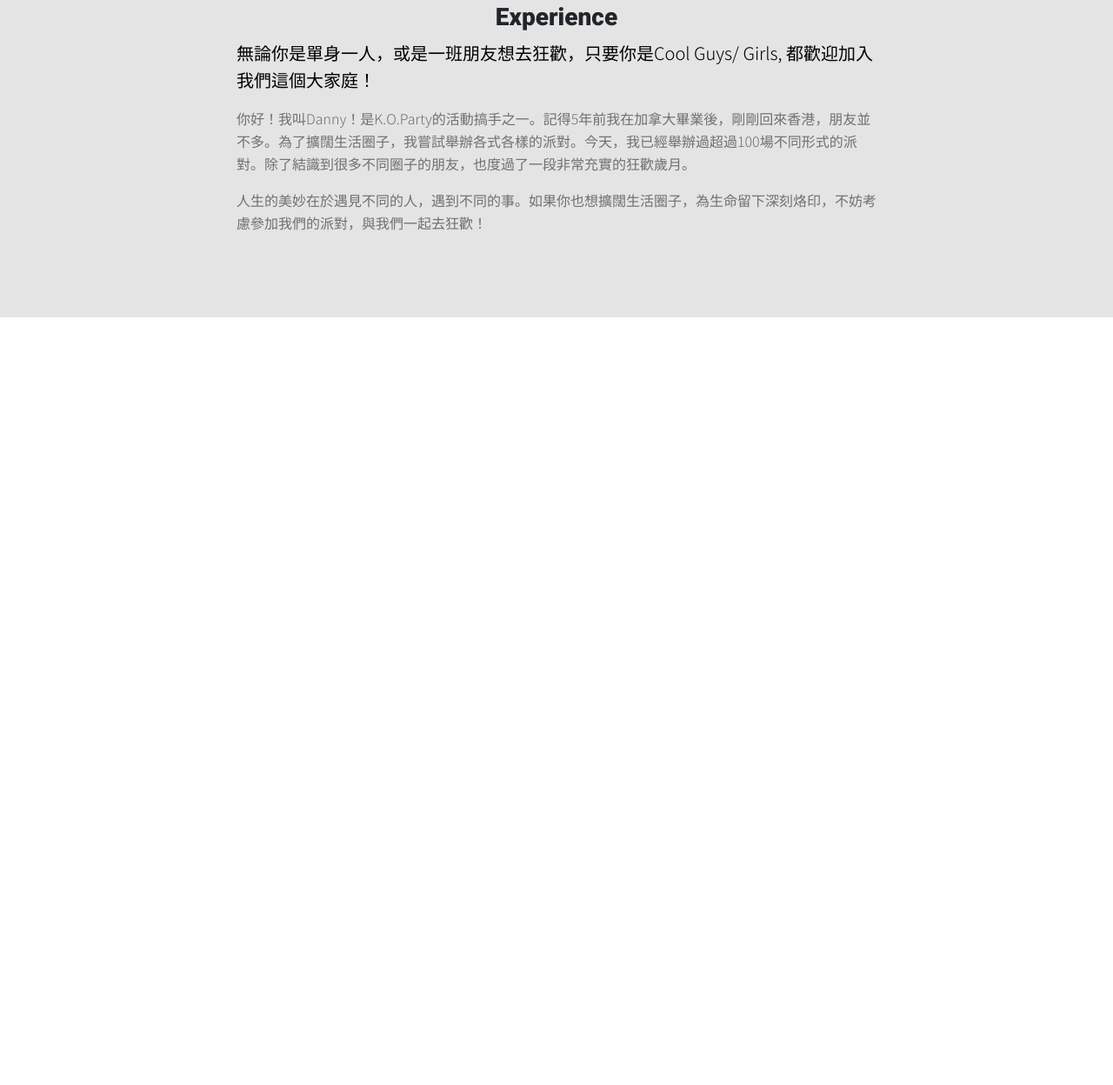
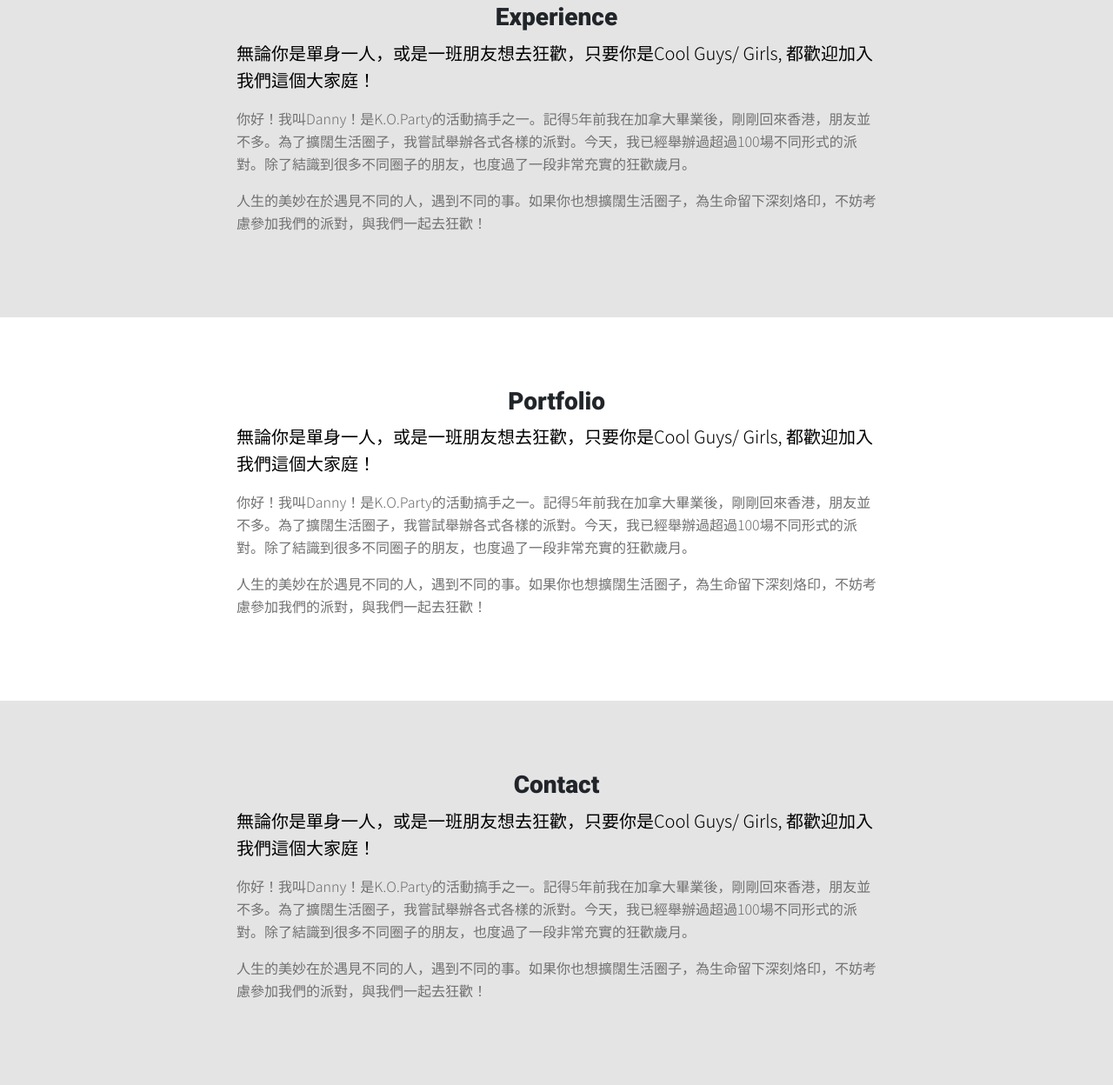
Before and after one commit to BBQHK/MyWebsite, a plain HTML site: page index.html in a window 1280 px wide. Shown: the part 1945-3193 px from the top of the page at 87% size. Before the commit the page ends 2310 px from the top, so only its background shows below. Drawn offline with nearby package versions, Linux system fonts and the light colour scheme.

Commit message:
add portfolio and contact section

```diff
--- a/css/style.css
+++ b/css/style.css
@@ -68,3 +68,11 @@ p.lead{
     background-color: rgb(228, 228, 228);
 	padding: 80px 0px;
 }
+#portfolio{
+    background-color: rgb(255, 255, 255);
+	padding: 80px 0px;
+}
+#contact{
+    background-color: rgb(228, 228, 228);
+	padding: 80px 0px;
+}
--- a/index.html
+++ b/index.html
@@ -13,7 +13,7 @@
     <script src="https://cdn.jsdelivr.net/npm/@popperjs/core@2.11.5/dist/umd/popper.min.js" integrity="sha384-Xe+8cL9oJa6tN/veChSP7q+mnSPaj5Bcu9mPX5F5xIGE0DVittaqT5lorf0EI7Vk" crossorigin="anonymous"></script>
     <script src="https://cdn.jsdelivr.net/npm/bootstrap@5.2.0-beta1/dist/js/bootstrap.min.js" integrity="sha384-kjU+l4N0Yf4ZOJErLsIcvOU2qSb74wXpOhqTvwVx3OElZRweTnQ6d31fXEoRD1Jy" crossorigin="anonymous"></script>
     <link rel="stylesheet" href="css/style.css">
-    <title>My first website</title>
+    <title>Oscar website</title>
 </head>
 <body>
     <header>
@@ -38,10 +38,10 @@
                     <a class="nav-link" href="#experience">EXPERIENCE</a>
                     </li>
                     <li class="nav-item">
-                    <a class="nav-link" href="#">PORTFOLIO</a>
+                    <a class="nav-link" href="#portfolio">PORTFOLIO</a>
                     </li>
                     <li class="nav-item">
-                    <a class="nav-link" href="#">CONTACT</a>
+                    <a class="nav-link" href="#contact">CONTACT</a>
                     </li>
                 </ul>
                 </div>
@@ -145,5 +145,39 @@
             <div>
         </div>
     </section>
+
+    <section id='portfolio'>
+        <div class='container'>
+            <div class='row'>
+                <div class='col-md-8 offset-md-2 text-center'>
+                    <h3>Portfolio</h3>
+                    <div class='row'>
+                        <div class='col-md-12 text-left'>
+                            <p class='lead'>無論你是單身一人，或是一班朋友想去狂歡，只要你是Cool Guys/ Girls, 都歡迎加入我們這個大家庭！</p>
+                            <p>你好！我叫Danny！是K.O.Party的活動搞手之一。記得5年前我在加拿大畢業後，剛剛回來香港，朋友並不多。為了擴闊生活圈子，我嘗試舉辦各式各樣的派對。今天，我已經舉辦過超過100場不同形式的派對。除了結識到很多不同圈子的朋友，也度過了一段非常充實的狂歡歲月。</p>
+                            <p>人生的美妙在於遇見不同的人，遇到不同的事。如果你也想擴闊生活圈子，為生命留下深刻烙印，不妨考慮參加我們的派對，與我們一起去狂歡！</p>
+                        </div>
+                    </div>
+                </div>
+            <div>
+        </div>
+    </section>
+
+    <section id='contact'>
+        <div class='container'>
+            <div class='row'>
+                <div class='col-md-8 offset-md-2 text-center'>
+                    <h3>Contact</h3>
+                    <div class='row'>
+                        <div class='col-md-12 text-left'>
+                            <p class='lead'>無論你是單身一人，或是一班朋友想去狂歡，只要你是Cool Guys/ Girls, 都歡迎加入我們這個大家庭！</p>
+                            <p>你好！我叫Danny！是K.O.Party的活動搞手之一。記得5年前我在加拿大畢業後，剛剛回來香港，朋友並不多。為了擴闊生活圈子，我嘗試舉辦各式各樣的派對。今天，我已經舉辦過超過100場不同形式的派對。除了結識到很多不同圈子的朋友，也度過了一段非常充實的狂歡歲月。</p>
+                            <p>人生的美妙在於遇見不同的人，遇到不同的事。如果你也想擴闊生活圈子，為生命留下深刻烙印，不妨考慮參加我們的派對，與我們一起去狂歡！</p>
+                        </div>
+                    </div>
+                </div>
+            <div>
+        </div>
+    </section>
 </body>
 </html>
```
